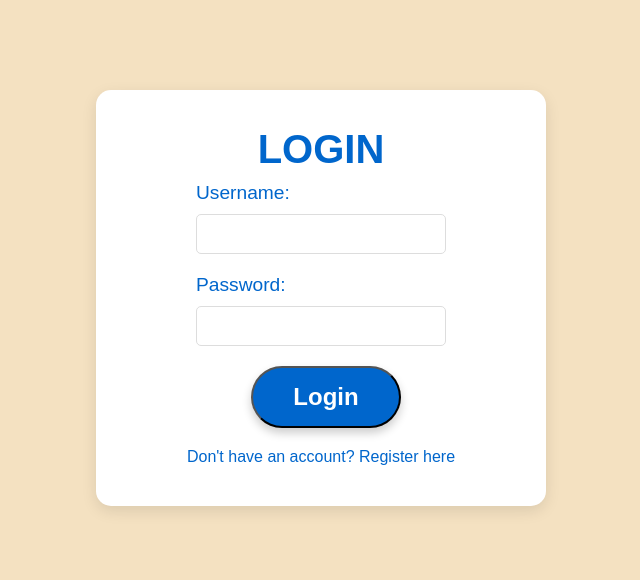
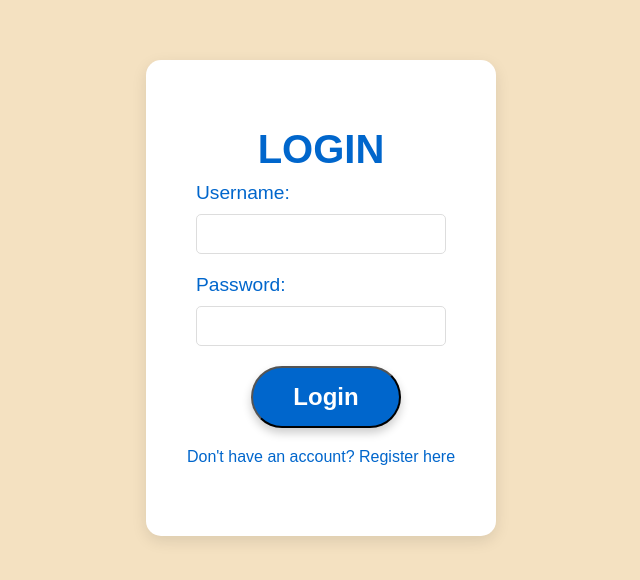
Before and after one commit to WilliamSmithWLS/Empty, a React (Create React App) app in the folder BeachDay-auth/client/: page /login in a window 1280 px wide. Shown: the part 102-682 px from the top of the page, without its empty margins (319-959 px from the left). Built offline with nearby package versions, Linux system fonts and the light colour scheme.

Commit message:
Update Login.css

```diff
--- a/BeachDay-auth/client/src/Login.css
+++ b/BeachDay-auth/client/src/Login.css
@@ -12,11 +12,11 @@
 
 .login-content {
   background-color: white;
-  padding: 10px;
+  padding: 40px;
   border-radius: 15px;
   box-shadow: 0px 5px 15px rgba(0, 0, 0, 0.1);
   width: 100%;
-  max-width: 450px; /* Slightly wider form */
+  max-width: 350px; /* Slightly wider form */
   box-sizing: border-box;
   display: flex;
   flex-direction: column; /* Stack input fields vertically */
```
